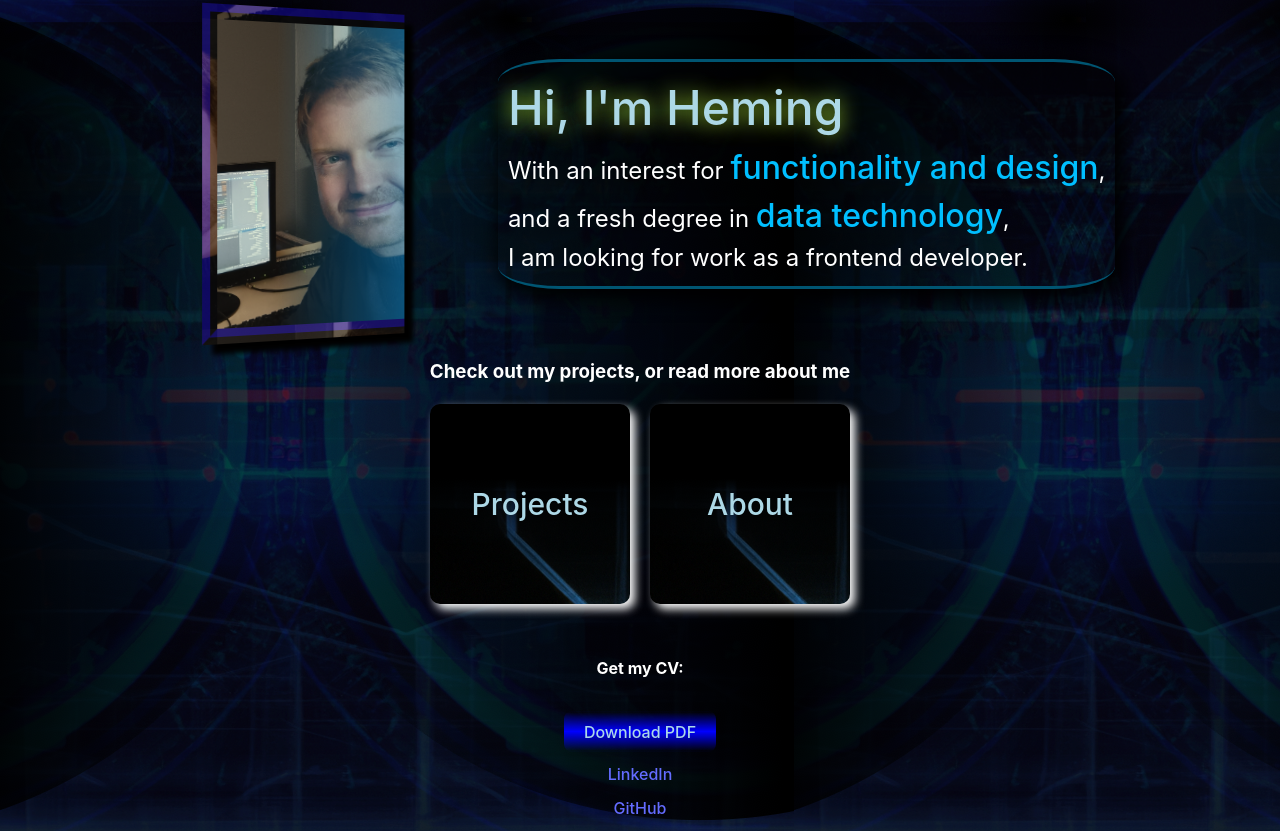
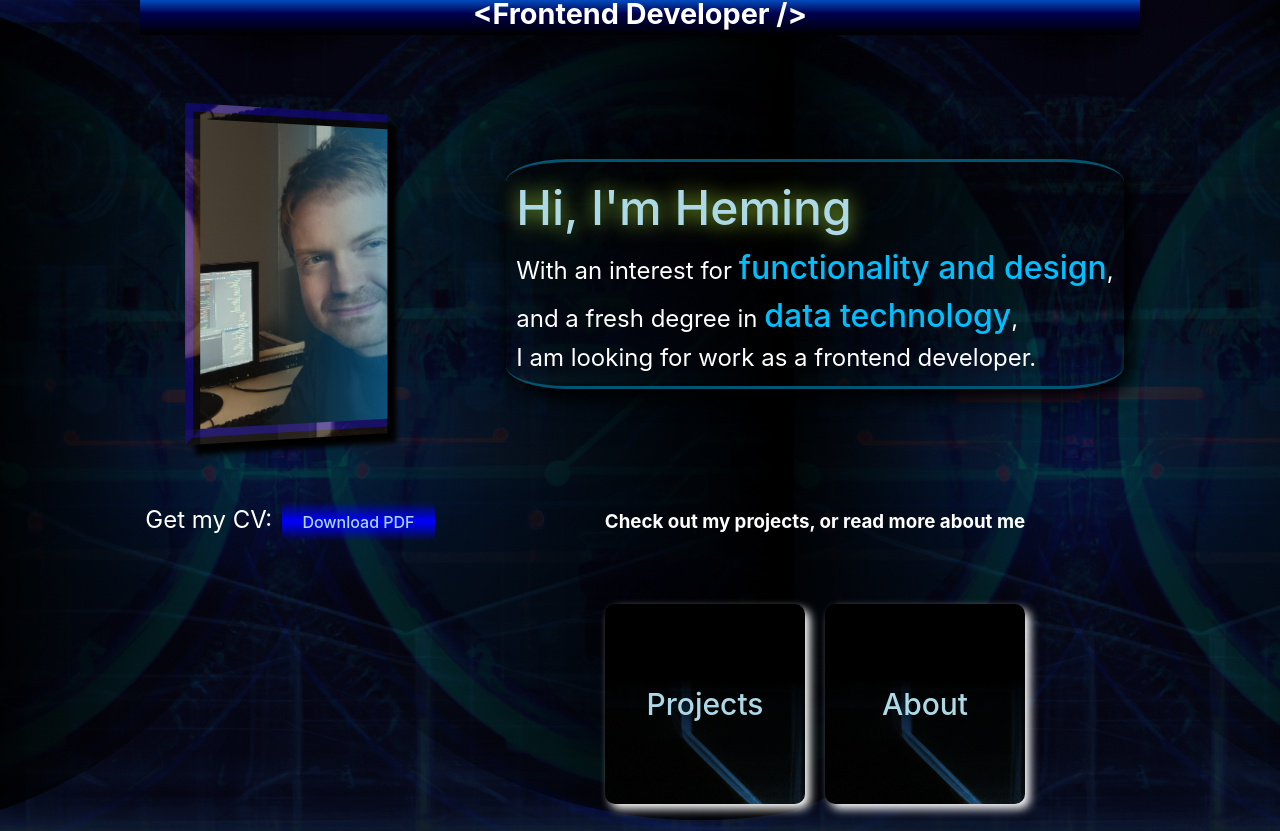
Before and after one commit to hemingus/portfolio, a React (Vite) app: page / in a window 1280 px wide. Shown: the part 289-1120 px from the top of the page. Built offline with nearby package versions, Linux system fonts and the light colour scheme.

Commit message:
🔨 HomePage

```diff
--- a/src/pages/HomePage.css
+++ b/src/pages/HomePage.css
@@ -3,7 +3,7 @@
     width: min(1000px, 100svw);
     left: 50%;
     transform: translate(-50%);
-    margin-bottom: 50px;
+    gap: 50px;
 }
 
 .portrait-box {
@@ -111,14 +111,32 @@
 }
 
 .footer-container {
-    margin-top: 30px;
+    margin-top: 80px;
     grid-column: span 3;
     display: flex;
     flex-wrap: wrap;
-    flex-direction: column;
     justify-content: center;
     align-items: center;
-    gap: 10px;
+    gap: 10vw;
+}
+
+.HomePage-container label {
+    font-size: 1.5rem;
+    padding-right: 10px;
+}
+.footer-container a {
+    display: block;
+    width: fit-content;
+    font-size: 2rem;
+    box-shadow: 0 0 1px 1px darkblue;
+    border-radius: 50%;
+}
+
+.footer-container a:hover {
+    color: white;
+    background: linear-gradient(transparent, darkblue);
+    box-shadow: 0 0 20px 5px lightblue;
+    border-radius: 50%;
 }
 
 @media (min-width: 600px) {
@@ -131,10 +149,17 @@
         grid-column: 1;
         justify-content: center;
         align-items: center;
-        grid-template-columns: 1fr 2fr;
+        grid-template-columns: 1fr 1fr 1fr;
+    }
+    .link-container {
+        grid-column: span 2;
+        grid-column-start: 2;
+        grid-column-end: 4;
     }
     .grid-item-2 {
         grid-column: span 2;
+        grid-column-start: 2;
+        grid-column-end: 4;
     }
     .grid-item-full {
         grid-column: span 3;
--- a/src/pages/HomePage.tsx
+++ b/src/pages/HomePage.tsx
@@ -4,10 +4,10 @@ import './HomePage.css'
 
 const HomePage = () => {
     const onButtonClick = () => {
-        const pdfUrl = "./src/assets/images/magic_pyramid/CVeng_Heming Hanevik.png";
+        const pdfUrl = "/CVeng_Heming Hanevik.pdf";
         const link = document.createElement("a");
         link.href = pdfUrl;
-        link.download = "CVeng_Heming Hanevik.png";
+        link.download = "CVeng_Heming Hanevik.pdf";
         document.body.appendChild(link);
         link.click();
         document.body.removeChild(link);
@@ -18,22 +18,25 @@ const HomePage = () => {
             <h1 className="grid-item-full">Heming Hanevik</h1>
             <h2 className="grid-item-full">&lt;Frontend Developer /&gt;</h2>
             <div className="portrait-box"></div>
-            <p>
+            <p className="grid-item-2">
                 <span className="text-3rem"> Hi,  I'm Heming</span><br/>
                 With an interest for <span className="text-2rem">functionality and design</span>,<br/>
                 and a fresh degree in <span className="text-2rem">data technology</span>,<br/>
                 I am looking for work as a frontend developer.
             </p>
-            <h3 className="grid-item-full">Check out my projects, or read more about me</h3>
+            <div>
+                <label>Get my CV:</label>
+                <button onClick={onButtonClick}>
+                        Download PDF
+                </button>
+            </div>
+            <h3 className="grid-item-2">Check out my projects, or read more about me</h3>
             <div className="link-container">
                 <Link className="link-button" to="/projects">Projects</Link>
                 <Link className="link-button" to="/about">About</Link>
             </div>
+
             <div className="footer-container">
-                <h4>Get my CV:</h4>
-                <button onClick={onButtonClick}>
-                        Download PDF
-                </button>
                 <a href="https://www.linkedin.com/in/heming-hanevik-395220129/" target="_blank">LinkedIn</a>
                 <a href="https://github.com/hemingus" target="_blank">GitHub</a>
             </div>
```
Also changed, not shown: 1 other file (tests, documents, lock files or other folders).
